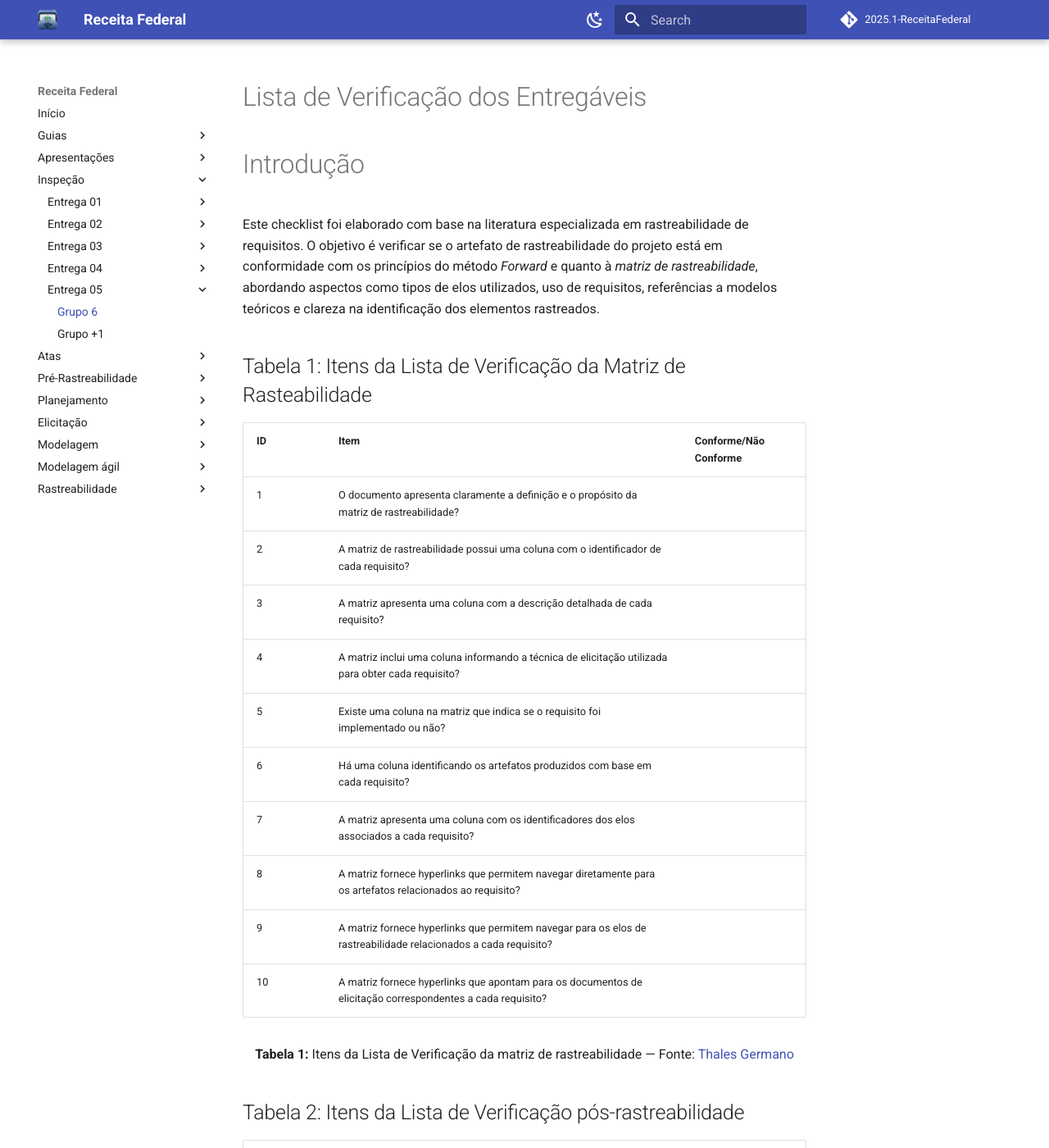
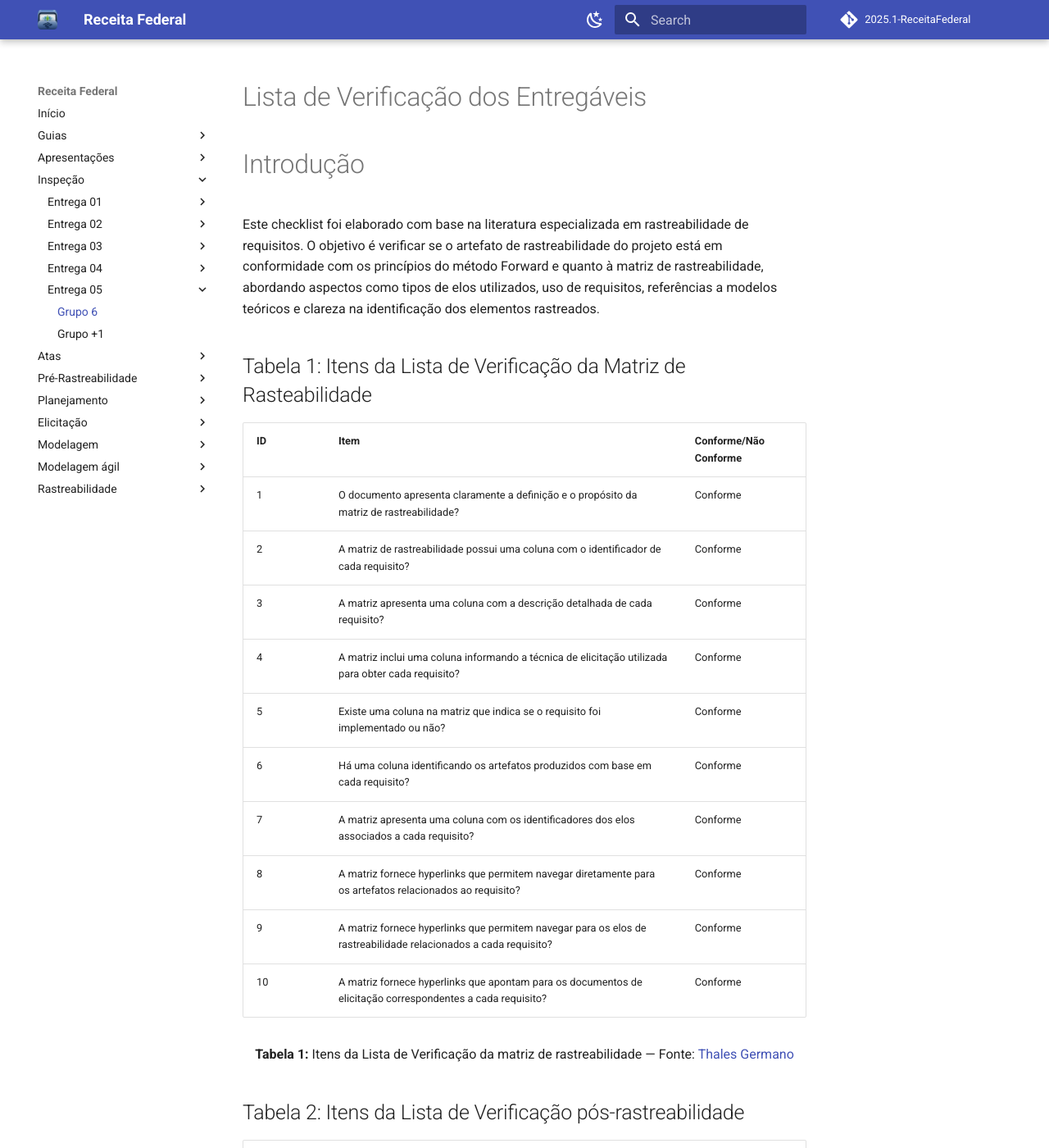
Before and after one commit to Requisitos-de-Software/2025.1-Meu-INSS, an MkDocs documentation site: the page built from docs/inspecao/entrega05/inspecao-grupo6-5.md, in a window 1280 px wide and 1400 px high. Shown: the whole window at 82% size. Built offline with MkDocs 1.6.1 and Material for MkDocs 9.7.7, drawn with Linux system fonts in a browser that asks for light colours; comment, search, counter and statistics services are not loaded; some of the changed text lies outside the part shown.

Commit message:
Update inspecao-grupo6-5.md

```diff
--- a/docs/inspecao/entrega05/inspecao-grupo6-5.md
+++ b/docs/inspecao/entrega05/inspecao-grupo6-5.md
@@ -2,22 +2,22 @@
 
 # Introdução
 
-Este checklist foi elaborado com base na literatura especializada em rastreabilidade de requisitos. O objetivo é verificar se o artefato de rastreabilidade do projeto está em conformidade com os princípios do método *Forward* e quanto à *matriz de rastreabilidade*, abordando aspectos como tipos de elos utilizados, uso de requisitos, referências a modelos teóricos e clareza na identificação dos elementos rastreados.
+Este checklist foi elaborado com base na literatura especializada em rastreabilidade de requisitos. O objetivo é verificar se o artefato de rastreabilidade do projeto está em conformidade com os princípios do método Forward e quanto à matriz de rastreabilidade, abordando aspectos como tipos de elos utilizados, uso de requisitos, referências a modelos teóricos e clareza na identificação dos elementos rastreados.
 
 ## Tabela 1: Itens da Lista de Verificação da Matriz de Rasteabilidade
 
 | ID  | Item  | Conforme/Não Conforme |
 |-----|-----------------------------------------------------------------------------------------------------------------------------------------------------------------------|------------------------|
-| 1   | O documento apresenta claramente a definição e o propósito da matriz de rastreabilidade?         |                        |
-| 2   | A matriz de rastreabilidade possui uma coluna com o identificador de cada requisito?               |                        |
-| 3   | A matriz apresenta uma coluna com a descrição detalhada de cada requisito?               |                        |
-| 4   | A matriz inclui uma coluna informando a técnica de elicitação utilizada para obter cada requisito?               |                        |
-| 5   | Existe uma coluna na matriz que indica se o requisito foi implementado ou não?                     |                        |
-| 6   | Há uma coluna identificando os artefatos produzidos com base em cada requisito?               |                        |
-| 7   | A matriz apresenta uma coluna com os identificadores dos elos associados a cada requisito?               |                        |
-| 8   | A matriz fornece hyperlinks que permitem navegar diretamente para os artefatos relacionados ao requisito?               |                        |
-| 9   | A matriz fornece hyperlinks que permitem navegar para os elos de rastreabilidade relacionados a cada requisito?          |                        |
-| 10  | A matriz fornece hyperlinks que apontam para os documentos de elicitação correspondentes a cada requisito?               |                        |
+| 1   | O documento apresenta claramente a definição e o propósito da matriz de rastreabilidade?         |     Conforme                   |
+| 2   | A matriz de rastreabilidade possui uma coluna com o identificador de cada requisito?               |    Conforme                    |
+| 3   | A matriz apresenta uma coluna com a descrição detalhada de cada requisito?               |      Conforme                  |
+| 4   | A matriz inclui uma coluna informando a técnica de elicitação utilizada para obter cada requisito?               |   Conforme                     |
+| 5   | Existe uma coluna na matriz que indica se o requisito foi implementado ou não?                     | Conforme                       |
+| 6   | Há uma coluna identificando os artefatos produzidos com base em cada requisito?               |        Conforme                |
+| 7   | A matriz apresenta uma coluna com os identificadores dos elos associados a cada requisito?               |     Conforme                   |
+| 8   | A matriz fornece hyperlinks que permitem navegar diretamente para os artefatos relacionados ao requisito?               | Conforme                       |
+| 9   | A matriz fornece hyperlinks que permitem navegar para os elos de rastreabilidade relacionados a cada requisito?          |          Conforme              |
+| 10  | A matriz fornece hyperlinks que apontam para os documentos de elicitação correspondentes a cada requisito?               |     Conforme                   |
 
 <p align="center"><strong>Tabela 1:</strong> Itens da Lista de Verificação da matriz de rastreabilidade — Fonte: <a href="https://github.com/thalesgvl">Thales Germano</a></p>
 
@@ -27,17 +27,16 @@
 
 | ID  | Item | Conforme/Não Conforme |
 |-----|------------------------------------------------------------------------------------------------------------------------------------------------|------------------------|
-| 1   | Os tipos de elos utilizados são abrangentes (Satisfação, Agregação, Alocação, Recurso, Representação e Responsabilidade)?           |    |
-| 2   | O artefato contempla tanto requisitos funcionais quanto não funcionais?                                  |    |
-| 3   | Existem hyperlinks ligando os requisitos às suas origens ou documentos fontes?                                      |    |
-| 4   | Há evidência de versionamento ou controle de mudanças nos artefatos rastreados?                                  |    |
-| 5   | Os requisitos estão claramente associados às suas fontes documentais ou referenciais?                                |    |
-| 6   | A classificação das informações rastreadas inclui aspectos ambientais, de desenvolvimento, gerenciais e organizacionais?                |    |
-| 7   | Os elos indicam corretamente os elementos rastreáveis e seus respectivos tipos?                                       |    |
-| 8   | O artefato fornece uma legenda clara para identificação dos requisitos e artefatos envolvidos na rastreabilidade?                          |    |
+| 1   | Os tipos de elos utilizados são abrangentes (Satisfação, Agregação, Alocação, Recurso, Representação e Responsabilidade)?           |   Conforme |
+| 2   | O artefato contempla tanto requisitos funcionais quanto não funcionais?                                  |   Conforme |
+| 3   | Existem hyperlinks ligando os requisitos às suas origens ou documentos fontes?                                      |  Conforme  |
+| 4   | Há evidência de versionamento ou controle de mudanças nos artefatos rastreados?                                  |   Conforme |
+| 5   | Os requisitos estão claramente associados às suas fontes documentais ou referenciais?                                |   Não Conforme |
+| 6   | A classificação das informações rastreadas inclui aspectos ambientais, de desenvolvimento, gerenciais e organizacionais?                |  Conforme  |
+| 7   | Os elos indicam corretamente os elementos rastreáveis e seus respectivos tipos?                                       |   Conforme |
+| 8   | O artefato fornece uma legenda clara para identificação dos requisitos e artefatos envolvidos na rastreabilidade?                          |  Conforme  |
 
 <p align="center"><strong>Tabela 2:</strong> Itens da Lista de Verificação pós-rastreabilidade — Fonte: <a href="https://github.com/thalesgvl">Thales Germano</a></p>
-
 
 ## Gravação
 
@@ -62,10 +61,8 @@
 
 > <a id="FTF2Ref" href="#FTF3"></a> Slides da Aula 26 da Professora Milene Serrano.
 
-## Histórico de Versões
-
-<font size="3"><p style="text-align: center">Tabela 3: Histórico de Versões</p></font>
-
-| Versão | Descrição | Autor | Data | Revisor |
-|--------|-----------|--------|------|---------|
-| 1.0 | Criação da lista de verificação da Entrega 5 | [Thales Germano](https://github.com/thalesgvl) | 08/06/2025 | [Diassis](https://github.com/Diaxiz) |
+## Histórico de versões
+Versão |   Data  | Descrição | Autor(es) | Revisor(es)
+------ | ---- | ------ | ---------- | ----------
+`1.0` | 08/06/2025 | Criação da lista de verificação da Entrega 5 | [Thales Germano](https://github.com/thalesgvl) | [Diassis](https://github.com/Diaxiz) |
+`1.1` | 08/06/2025 |Mudando status | [Thales Germano](https://github.com/thalesgvl) | [Jose Eduardo](https://github.com/jevprado) |
```
